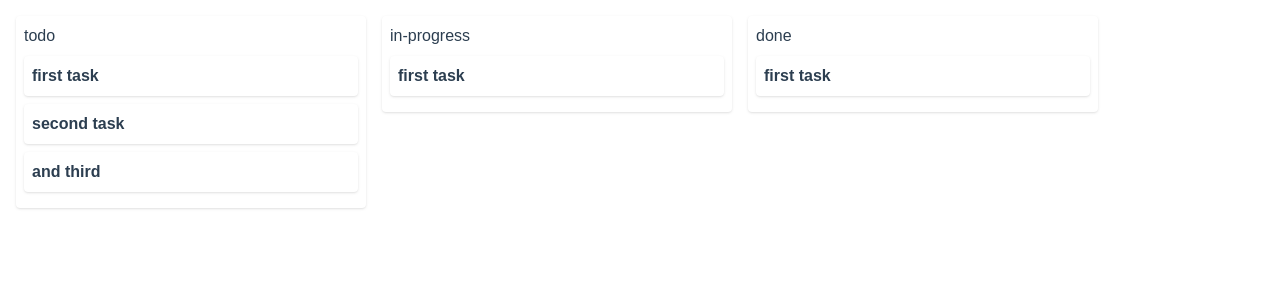
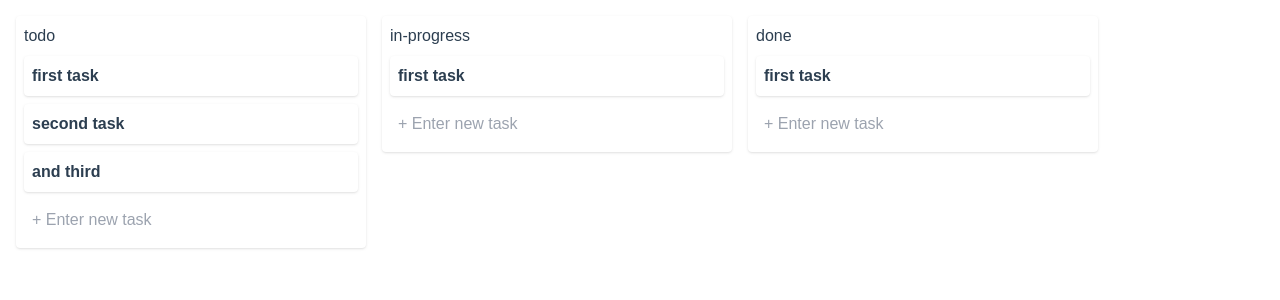
Before and after one commit to Sreesanth46/Vue-Trello, a Vue app: page / in a window 1280 px wide. Shown: the top 300 px of the page. Built offline with nearby package versions, Linux system fonts and the light colour scheme.

Commit message:
feat: input - add new task

```diff
--- a/src/views/Board.vue
+++ b/src/views/Board.vue
@@ -26,11 +26,17 @@
                             {{ task.description }}
                         </p>
                     </div>
+
+                    <input type="text"
+                    class="block p-2 w-full bg-transparent"
+                    placeholder="+ Enter new task"
+                    @keyup.enter="createTask($event, column.tasks)"
+                    />
                 </div>
             </div>
         </div>
 
-        <div class="task-bg" v-if="isTaskOpen" @click="close">
+        <div class="task-bg" v-if="isTaskOpen" @click.self="close">
             <router-view />
         </div>
     </div>
@@ -56,6 +62,14 @@ export default {
             // close on outer click not working.
             this.$router.push({ name: "board" });
         },
+
+        createTask(e, tasks) {
+            this.$store.commit('CREATE_TASK', {
+                tasks,
+                name: e.target.value
+            })
+            e.target.value = ''
+        }
     },
 };
 </script>
```
